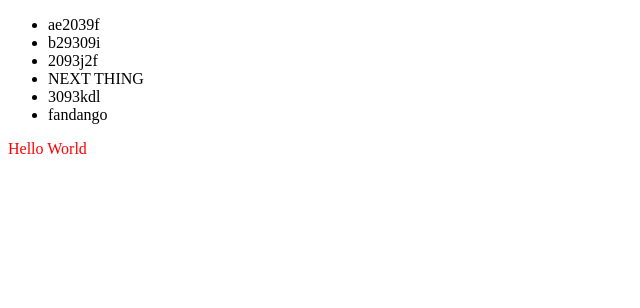
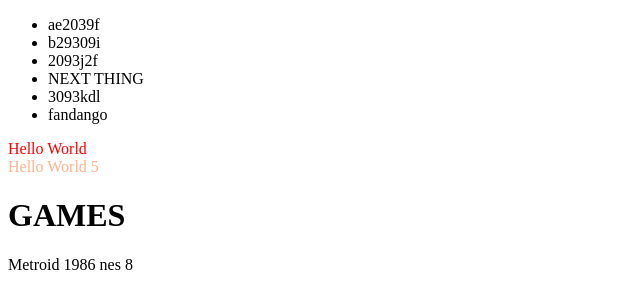
Before and after one commit to bamtron5/forkConflicts, a plain HTML site: page index.html in a window 1280 px wide. Shown: the whole page, without its empty margins (0-640 px from the left). Drawn offline with Linux system fonts and the light colour scheme.

Commit message:
added metroid example

```diff
--- a/index.html
+++ b/index.html
@@ -13,7 +13,7 @@
       }
 
       .action{
-        color: rgba(255, 101, 29, 1);
+        color: rgba(255, 101, 29, .5);
       }
     </style>
   </head>
@@ -23,6 +23,13 @@
     <div id="myId">
       Hello World
     </div>
+
+    <div id="yourId">
+      Hello World 5
+    </div>
+
+    <h1>GAMES</h1>
+    <div id="games"></div>
 
     <script>
       var myCommits = [
@@ -42,6 +49,27 @@
 
       var myId = document.getElementById("myId");
       myId.className += "warn";
+
+      var yourId = document.getElementById("yourId");
+      yourId.className += "action";
+
+      var data = [];
+
+
+      // HOMEWORK ... create a new games
+      // Avoid conflicts by pulling from the source and creating PRs
+      data.push({
+        name: 'Metroid',
+        release: 1986,
+        platform: 'nes',
+        bit: 8
+      });
+
+      var keys = Object.keys(data[0]);
+      data.forEach((game, i) =>
+        keys.forEach((key) =>
+        document.getElementById('games').append(data[i][key] + '\n')));
+
     </script>
   </body>
 </html>
```
